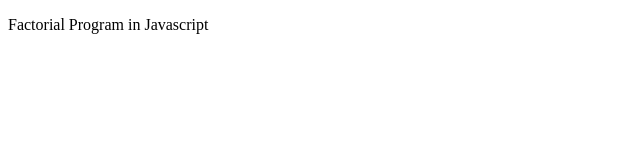
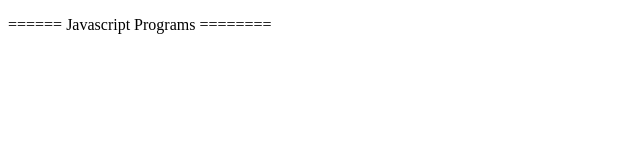
Before and after one commit to muhammad-danish1998/javascript-projects, a plain HTML site: page index.html in a window 1280 px wide. Shown: the full height of the page, 0-640 px from the left. Drawn offline with Linux system fonts and the light colour scheme.

Commit message:
first chapter

```diff
--- a/index.html
+++ b/index.html
@@ -8,7 +8,7 @@
 </head>
 <body>
 
-    <p>Factorial Program in Javascript</p>
+    <p> ====== Javascript Programs ========</p>
 
     <script src="app.js"></script>
 </body>
```
Also changed, not shown: app.js (+60 -0 lines).
